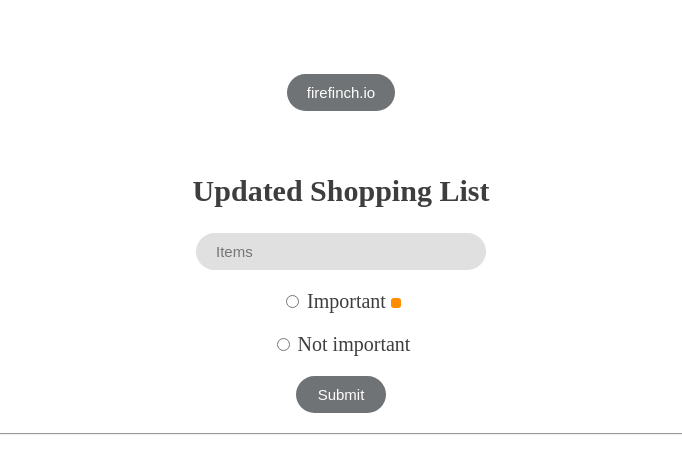
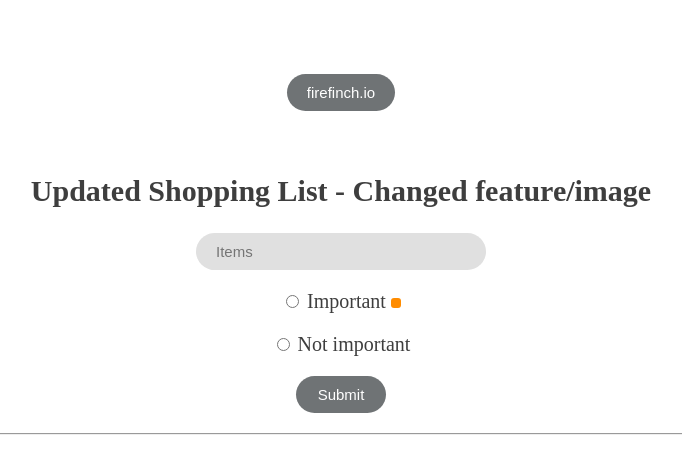
Before and after one commit to katy-smith/basic-flask-app, a Python web app: template flask/templates/index.html in a window 1280 px wide. Shown: the top 453 px of the page, without its empty margins (299-981 px from the left). Run offline with Jinja, Linux system fonts and the light colour scheme; the template is opened without the code that fills it, so the values that code supplies are empty.

Commit message:
Made change to feature/image branch

```diff
--- a/flask/templates/index.html
+++ b/flask/templates/index.html
@@ -23,7 +23,7 @@
         <br />
         <form method="post">
             <p>
-            <h2><label for="content">Updated Shopping List</label></h2>
+            <h2><label for="content">Updated Shopping List - Changed feature/image</label></h2>
             </p>
             <p>
                 <input class="input_item" type="text" name="content" placeholder="Items" required />
```
